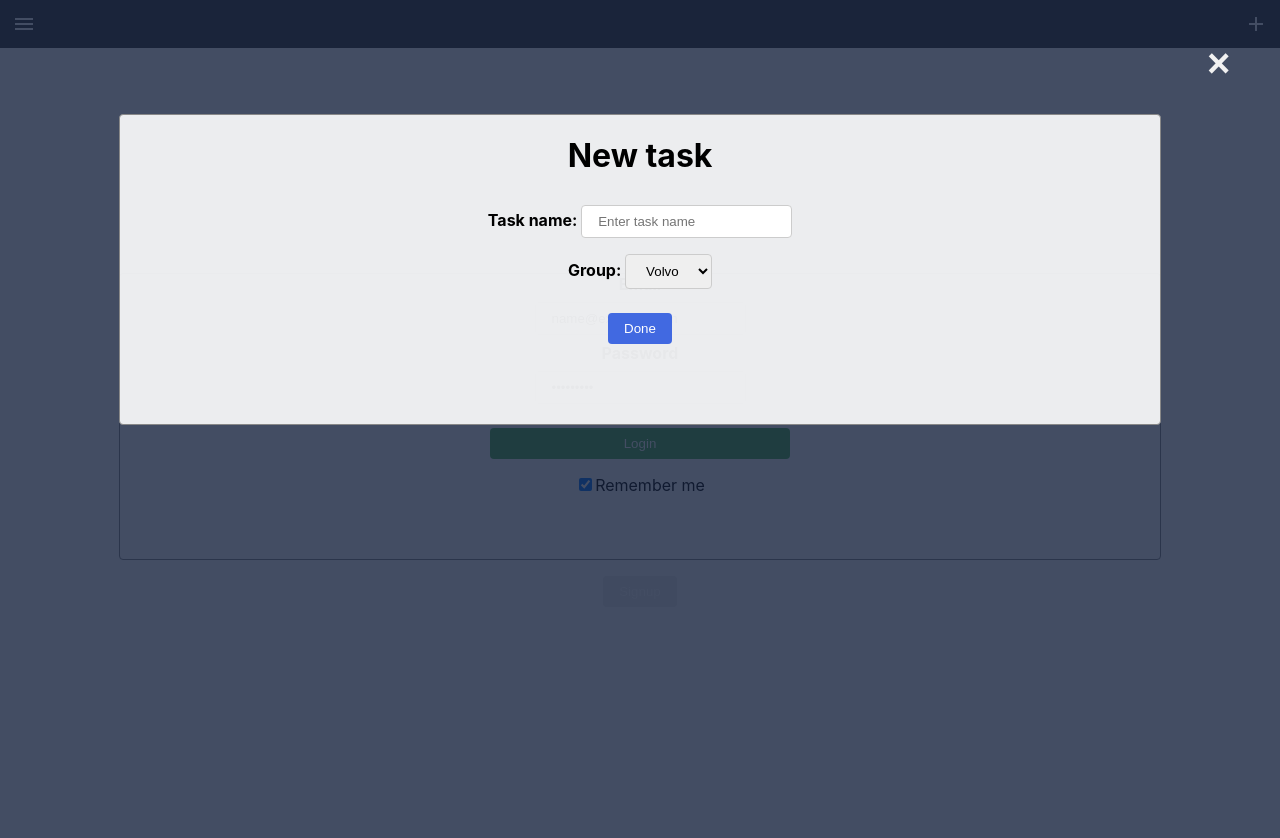
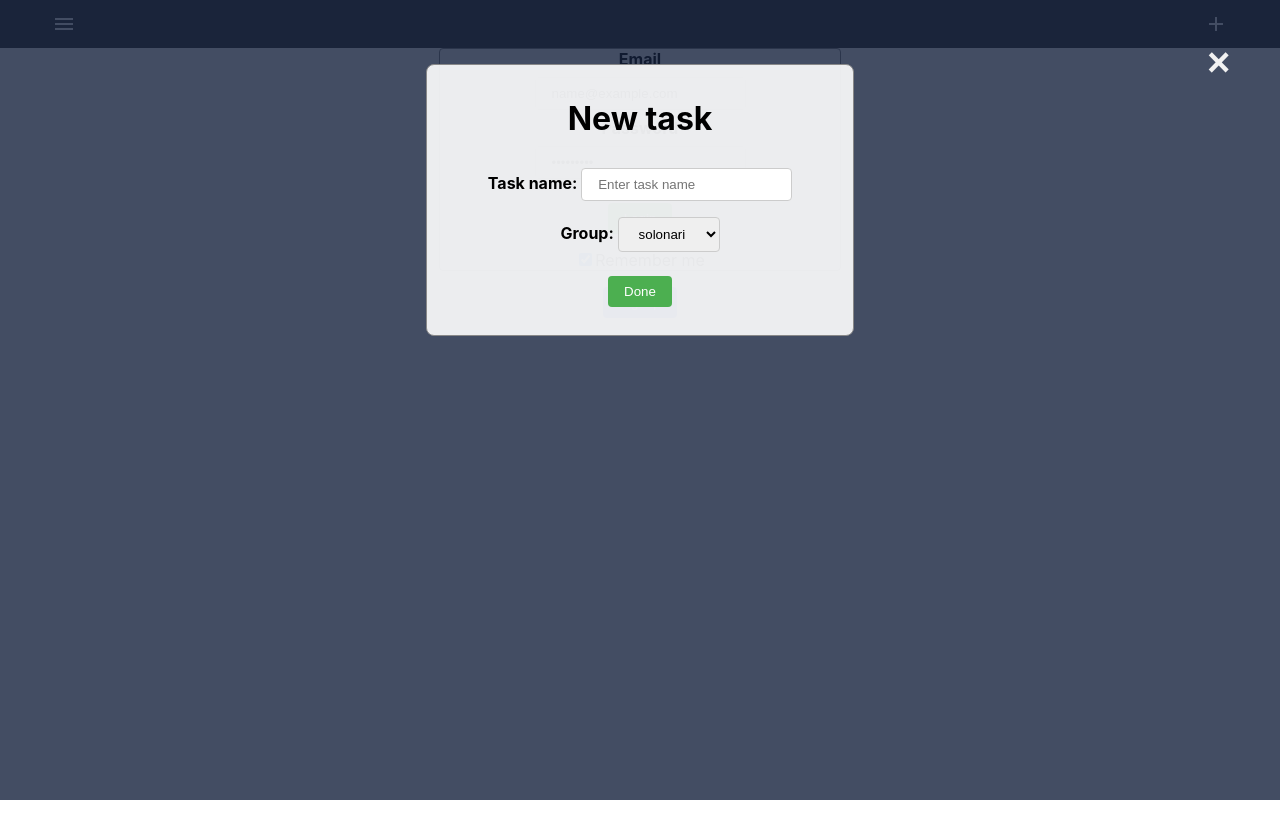
Before and after one commit to igorriok/balancer_web, a React (Create React App) app: page /login in a window 1280 px wide. Both pictures are taken after typing "name@example.com", "Sample123" into the empty fields and a click on the button "add". Shown: the top 838 px of the page. After the commit the page ends 800 px from the top, so only its background shows below. Built offline with nearby package versions, Linux system fonts and the light colour scheme.

Commit message:
group select

```diff
--- a/src/App.css
+++ b/src/App.css
@@ -21,7 +21,7 @@
 /* Login Page */
 
 .formContainer {
-  padding: 0 25% 5% 25%;
+  /*padding: 0 25% 5% 25%;*/
   display: flex;
   flex-direction: column;
   align-items: center;
@@ -57,20 +57,20 @@ button {
   border-radius: 4px;
 }
 
-#loginButton {
-  background-color: #4CAF50;
-  width: 100%;
-  max-width: 300px;
-}
 
 .confirmButton {
-  background-color: #4169E1;
+  background-color: #4CAF50;
   max-width: 300px;
 }
 
 /* Add a hover effect for buttons */
 button:hover {
   opacity: 0.7;
+}
+
+#signupButton {
+  background-color: RoyalBlue;
+  max-width: 300px;
 }
 
 /* Add padding to containers */
@@ -101,18 +101,9 @@ span.psw {
   }
 }*/
 
-#loginPage {
+.loginPage {
   width: 100%;
-  height: 100vh;
-  display: flex;
-  flex-direction: column;
-  align-items: center;
-  justify-content: center;
-}
-
-#signupPage {
-  width: 100%;
-  height: 100vh;
+  height: 100%;
   display: flex;
   flex-direction: column;
   align-items: center;
@@ -121,9 +112,9 @@ span.psw {
 
 
 /* Add a black background color to the top navigation */
-.topnav {
+.topNav {
   display: flex;
-  justify-content: space-between;
+  justify-content: center;
   background-color: #333;
   overflow: hidden;
   padding: 0;
@@ -131,12 +122,12 @@ span.psw {
 
 
 /* Add a color to the active/current link */
-.topnav a.active {
+.topNav a.active {
   background-color: #4CAF50;
   color: white;
 }
 
-.topnav .btn {
+.topNav .btn {
   float: left;
   background-color: Transparent;
   outline:none;
@@ -146,12 +137,19 @@ span.psw {
   margin: 4px;
 }
 
-.topnav .btn i {
+.topNav .btn i {
   margin: 0;
   padding: 8px;
 }
 
 /* Darker background on mouse-over */
-.topnav .btn:hover {
+.topNav .btn:hover {
   background-color: RoyalBlue;
 }
+
+#toolbar {
+  display: flex;
+  justify-content: space-between;
+  width: 100%;
+  max-width: 1200px;
+}
--- a/src/App.tsx
+++ b/src/App.tsx
@@ -19,7 +19,9 @@ function App() {
     <div className="App">
       <ProvideAuth>
 
-        <div className="topnav">
+        <div className="topNav">
+
+          <div id="toolbar">
 
             <button className="btn">
               <i className="material-icons">menu</i>
@@ -31,6 +33,8 @@ function App() {
             >
               <i className="material-icons">add</i>
             </button>
+
+          </div>
 
         </div>
 
--- a/src/pages/LoginPage.tsx
+++ b/src/pages/LoginPage.tsx
@@ -44,7 +44,7 @@ export default function LoginPage() {
 	}
 
 	return (
-		<div id={'loginPage'}>
+		<div className={'loginPage'}>
 
 			<form onSubmit={sendCredentials} className='formContainer' autoComplete="on">
 
@@ -78,7 +78,7 @@ export default function LoginPage() {
 						onChange={handlePassword}
 					/>
 
-					<button type="submit" id={"loginButton"}>
+					<button type="submit" className={'confirmButton'}>
 						Login
 					</button>
 
--- a/src/pages/Singup.tsx
+++ b/src/pages/Singup.tsx
@@ -62,7 +62,7 @@ export default function SignupPage() {
 
 
 	return (
-		<div id={'signupPage'}>
+		<div className={'loginPage'}>
 
 				<form onSubmit={sendCredentials} autoComplete="on" className='formContainer'>
 
--- a/src/pages/TaskPage.tsx
+++ b/src/pages/TaskPage.tsx
@@ -2,11 +2,12 @@ import React, {CSSProperties} from 'react';
 import {useAuth} from "../use-auth";
 import "./TaskPage.css"
 
+
+const groupList: string[] = ['solonari', 'daniliuc', 'igor+ida'];
+
 interface StylesDictionary {
 	[Key: string]: CSSProperties;
 }
-
-
 const styles: StylesDictionary = {
 	taskPage: {
 		position: "fixed",
@@ -21,21 +22,22 @@ const styles: StylesDictionary = {
 		flexDirection: "column",
 		justifyContent: "flex-start",
 		alignItems: "center",
-		paddingTop: '50px'
+		//paddingTop: '5%'
 
 	},
 	container: {
-		padding: '0% 25% 5% 25%',
+		//padding: '0% 25% 5% 25%',
+		padding: '1%',
 		display: "flex",
 		flexDirection: "column",
 		alignItems: "center",
 		backgroundColor: 'rgba(254, 254, 254, 0.9)',
-		margin: '5% auto 15% auto', /* 5% from the top, 15% from the bottom and centered */
+		margin: '5% 0 0 0',
 		border: '1px solid #888',
-		width: '30%',
+		width: '20%',
 		maxWidth: '600px',
 		minWidth: '400px',
-		borderRadius: '4px',
+		borderRadius: '8px',
 	}
 }
 
@@ -43,7 +45,6 @@ const styles: StylesDictionary = {
 interface TaskPageProps {
 	setShowTaskDialog: any;
 }
-
 
 export default function TaskPage(props: TaskPageProps) {
 
@@ -104,10 +105,13 @@ export default function TaskPage(props: TaskPageProps) {
 				<label htmlFor="groupName">
 					<b>Group: </b>
 					<select placeholder="Select group name" name="groupName">
-						<option value="volvo">Volvo</option>
-						<option value="saab">Saab</option>
-						<option value="opel">Opel</option>
-						<option value="audi">Audi</option>
+						{
+							groupList.map(group => {
+								return (
+									<option value={group}>{group}</option>
+								)
+							})
+						}
 					</select>
 				</label>
 
```
Lines whose indentation alone changed are shown as unchanged.
